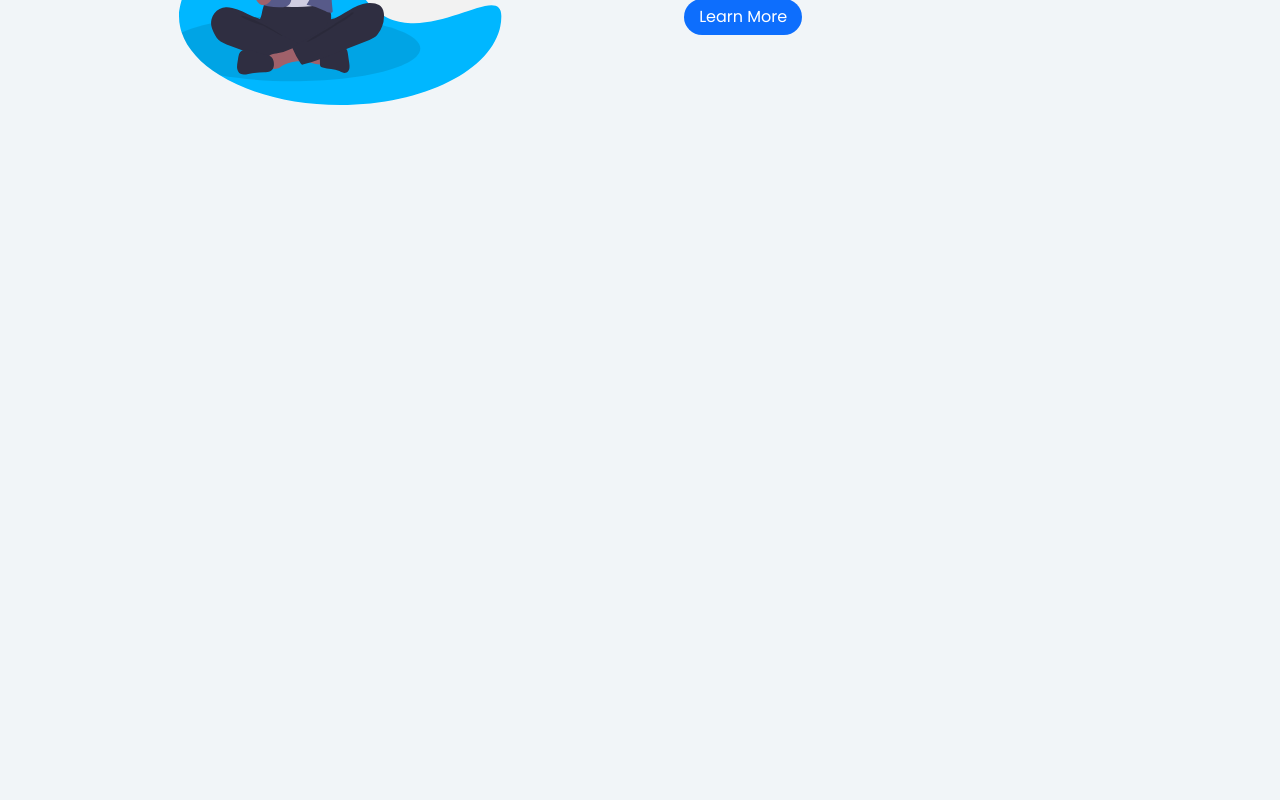
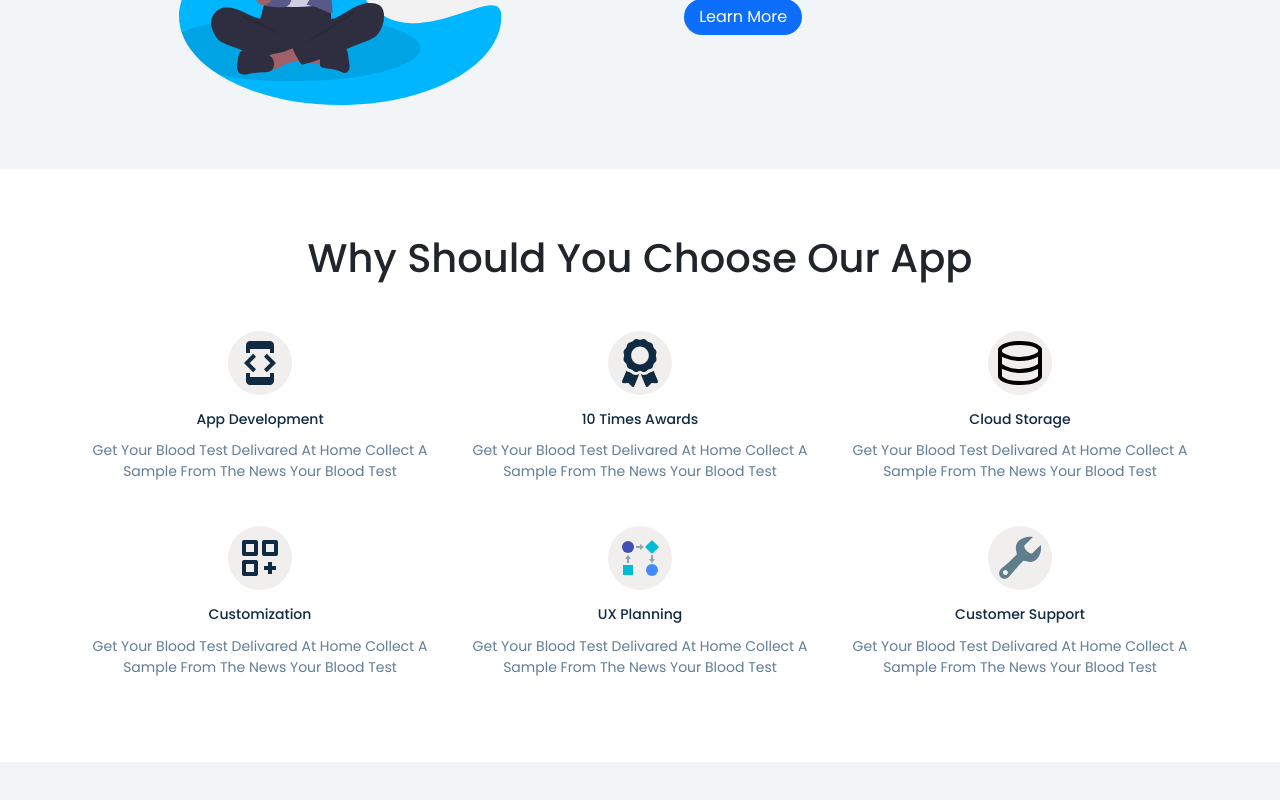
Before and after one commit to nezam0003/React-Blog, a React (Create React App) app: page /features in a window 1280 px wide. Shown: the part 1499-2299 px from the top of the page. Before the commit the page ends 1716 px from the top, so only its background shows below. Built offline with nearby package versions, Linux system fonts and the light colour scheme.

Commit message:
ChooseOurApp done

```diff
--- /dev/null
+++ b/src/components/ChooseOurApp.jsx
@@ -0,0 +1,116 @@
+import React from "react";
+import styled from "styled-components";
+import Title from "./Title";
+
+import { SiProtoDotIo } from "react-icons/si";
+import { FcSupport, FcWorkflow } from "react-icons/fc";
+import { MdDeveloperMode } from "react-icons/md";
+import { FaAward } from "react-icons/fa";
+import { GrStorage } from "react-icons/gr";
+import { BiCustomize } from "react-icons/bi";
+
+const appElement = [
+  {
+    id: 1,
+    header: "app development",
+    description:
+      "get your blood test delivared at home collect a sample from the news your blood test",
+    img: <MdDeveloperMode />,
+  },
+  {
+    id: 2,
+    header: "10 times awards",
+    description:
+      "get your blood test delivared at home collect a sample from the news your blood test",
+    img: <FaAward />,
+  },
+  {
+    id: 3,
+    header: "cloud storage",
+    description:
+      "get your blood test delivared at home collect a sample from the news your blood test",
+    img: <GrStorage />,
+  },
+  {
+    id: 4,
+    header: "customization",
+    description:
+      "get your blood test delivared at home collect a sample from the news your blood test",
+    img: <BiCustomize />,
+  },
+  {
+    id: 5,
+    header: "UX planning",
+    description:
+      "get your blood test delivared at home collect a sample from the news your blood test",
+    img: <FcWorkflow />,
+  },
+  {
+    id: 6,
+    header: "customer support",
+    description:
+      "get your blood test delivared at home collect a sample from the news your blood test",
+    img: <FcSupport />,
+  },
+];
+
+const ChooseOurApp = () => {
+  return (
+    <ChooseAppSection>
+      <div className="container">
+        <div className="text-center mb-5">
+          <Title title="why should you choose our app" />
+        </div>
+        <div className="row g-4">
+          {appElement.map((element) => {
+            return (
+              <div
+                key={element.id}
+                className="col-10 mx-auto mx-sm-0 mb-2 mb-md-0  col-sm-6 col-md-4"
+              >
+                <div className="app-element">
+                  <div className="app-img">{element.img}</div>
+                  <div className="text-center">
+                    <h4 className="text-capitalize">{element.header}</h4>
+                    <p className="text-capitalize">{element.description}</p>
+                  </div>
+                </div>
+              </div>
+            );
+          })}
+        </div>
+      </div>
+    </ChooseAppSection>
+  );
+};
+
+const ChooseAppSection = styled.section`
+  background: #fff;
+  padding: 4rem 0rem;
+
+  .app-element {
+    width: 100%;
+    display: flex;
+    flex-direction: column;
+
+    .app-img {
+      width: 4rem;
+      margin: 0 auto;
+      margin-bottom: 1rem;
+      font-size: 3rem;
+      background-color: #eeeaead0;
+      border-radius: 50%;
+      padding: 0.5rem;
+      text-align: center;
+      display: flex;
+      justify-content: center;
+      align-items: center;
+    }
+
+    p {
+      /* max-width: 65%; */
+    }
+  }
+`;
+
+export default ChooseOurApp;
--- a/src/page/feature/Features.jsx
+++ b/src/page/feature/Features.jsx
@@ -1,5 +1,6 @@
 import React from "react";
 import styled from "styled-components";
+import ChooseOurApp from "../../components/ChooseOurApp";
 import DesignIntegration from "../../components/DesignIntegration";
 import SmartJackPot from "../../components/smart-jackpot/SmartJackPot";
 import FeaturesContent from "./FeaturesContent";
@@ -18,6 +19,7 @@ const Features = () => {
         <SmartJackPot />
         <DesignIntegration />
       </FeatureSection>
+      <ChooseOurApp />
     </>
   );
 };
```
